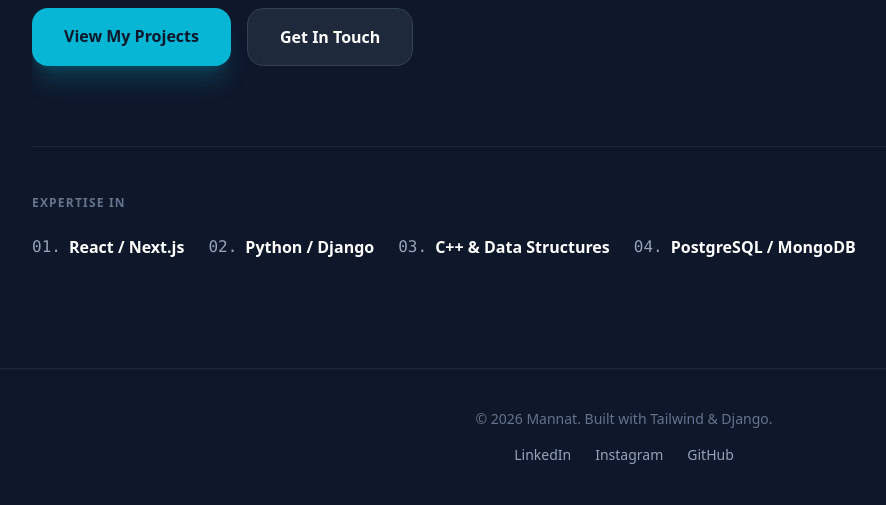
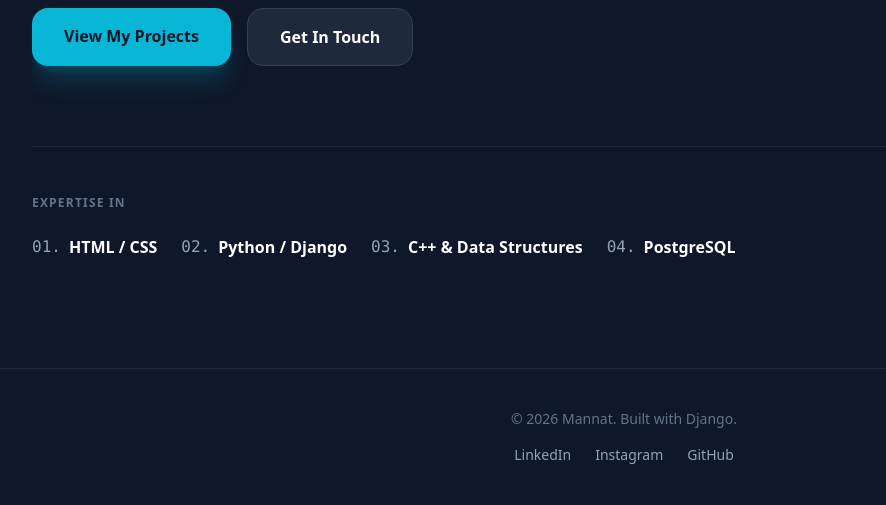
Before and after one commit to Mannatxdev/Django_Portfolio, a Django app: page / in a window 1280 px wide. Shown: the part 473-978 px from the top of the page, without its empty margins (16-902 px from the left). Run offline with Django 5.2, Linux system fonts and the light colour scheme; some libraries are stand-ins or nearby versions.

Commit message:
updated code

```diff
--- a/template/base.html
+++ b/template/base.html
@@ -50,7 +50,7 @@
     <footer class="border-t border-slate-800 py-10 px-6 text-center text-slate-500 text-sm">
 
     <p class="mb-4">
-        &copy; 2026 Mannat. Built with Tailwind & Django.
+        &copy; 2026 Mannat. Built with Django.
     </p>
 
     <div class="flex justify-center items-center space-x-6 text-slate-400">
--- a/template/coding_stats.html
+++ b/template/coding_stats.html
@@ -7,7 +7,6 @@
         Competitive <span class="text-cyan-400">Coding Stats</span>
     </h2>
 
-    <!-- TOTAL COUNTER -->
     <div class="flex justify-center mb-16">
         <div class="bg-slate-900 border border-cyan-500/30 px-16 py-10 rounded-3xl">
             <p class="text-slate-400 uppercase tracking-widest text-sm mb-4">
@@ -20,7 +19,6 @@
         </div>
     </div>
 
-    <!-- PLATFORM CARDS -->
     <div class="grid grid-cols-1 md:grid-cols-2 lg:grid-cols-4 gap-8">
 
         {% for stat in stats %}
@@ -49,7 +47,7 @@
 
 </section>
 
-<!-- ANIMATION SCRIPT -->
+
 <script>
 document.addEventListener("DOMContentLoaded", function () {
 
--- a/template/create_project.html
+++ b/template/create_project.html
@@ -7,7 +7,6 @@
         <p class="text-slate-400">Showcase your latest work to the world.</p>
     </div>
 
-    <!-- IMPORTANT: enctype added -->
     <form method="POST" enctype="multipart/form-data"
           class="bg-slate-800/40 backdrop-blur-md p-8 rounded-2xl border border-slate-700 shadow-2xl space-y-8">
         {% csrf_token %}
@@ -49,7 +48,6 @@
                 </div>
             </div>
 
-            <!-- ✅ NEW IMAGE FIELD -->
             <div class="md:col-span-2 space-y-2">
                 <label class="text-sm font-semibold text-cyan-300 tracking-wide uppercase">Project Image</label>
                 <div class="form-field-wrapper">
--- a/template/dashboard.html
+++ b/template/dashboard.html
@@ -14,7 +14,7 @@
         </div>
 
         <div class="flex items-center gap-3">
-            <!-- ✅ FIXED HERE -->
+
             <a href="{% url 'create_project' %}" class="group bg-cyan-500 hover:bg-cyan-400 text-slate-900 font-bold px-6 py-3 rounded-2xl transition-all flex items-center shadow-lg shadow-cyan-500/20 active:scale-95">
                 Add Project
             </a>
@@ -49,7 +49,7 @@
         <div class="p-6 border-b border-slate-700/50 flex justify-between items-center bg-slate-800/30">
             <h3 class="font-bold text-xl text-white">Recent Work</h3>
 
-            <!-- ✅ CORRECT NAME -->
+
             <a href="{% url 'project_list' %}" class="text-cyan-400 text-sm font-semibold hover:text-cyan-300 transition-colors">
                 View Library →
             </a>
--- a/template/home.html
+++ b/template/home.html
@@ -34,7 +34,7 @@
         <div class="flex flex-wrap gap-6 text-slate-400">
             <div class="flex items-center space-x-2 group">
                 <span class="group-hover:text-cyan-400 transition-colors font-mono">01.</span>
-                <span class="text-white font-bold">React / Next.js</span>
+                <span class="text-white font-bold">HTML / CSS</span>
             </div>
             <div class="flex items-center space-x-2 group">
                 <span class="group-hover:text-cyan-400 transition-colors font-mono">02.</span>
@@ -46,7 +46,7 @@
             </div>
             <div class="flex items-center space-x-2 group">
                 <span class="group-hover:text-cyan-400 transition-colors font-mono">04.</span>
-                <span class="text-white font-bold">PostgreSQL / MongoDB</span>
+                <span class="text-white font-bold">PostgreSQL</span>
             </div>
         </div>
     </div>
```
Also changed, not shown: template/login.html (+4 -5 lines), template/signup.html (+4 -6 lines).
